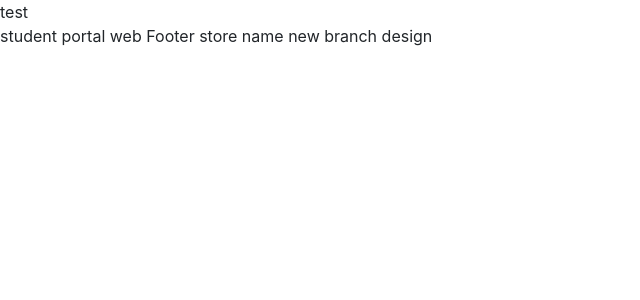
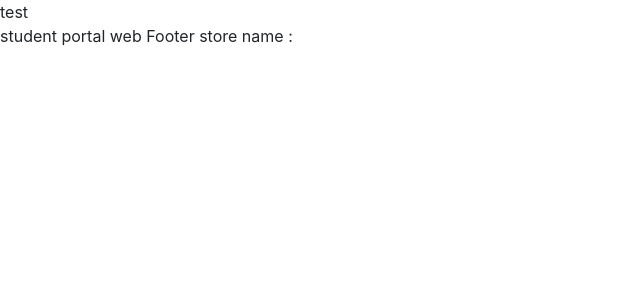
Before and after one commit to coderaudi/audiPro, a React (Create React App) app: page / in a window 1280 px wide. Shown: the top 300 px of the page, without its empty margins (0-640 px from the left). Built offline with nearby package versions, Linux system fonts and the light colour scheme.

Commit message:
Revert "footer updated"
This reverts commit 48ef5d58847fc5e0375a92cf5a31d3a0e695a580.

```diff
--- a/src/view/footer.js
+++ b/src/view/footer.js
@@ -9,7 +9,9 @@ class Footer extends Component {
   }
   render() {
     this.props.getAdminName("Abhijet");
-    return <div> student portal web Footer store name new branch design</div>;
+    return (
+      <div> student portal web Footer store name : {this.props.adminName}</div>
+    );
   }
 }
 
```
